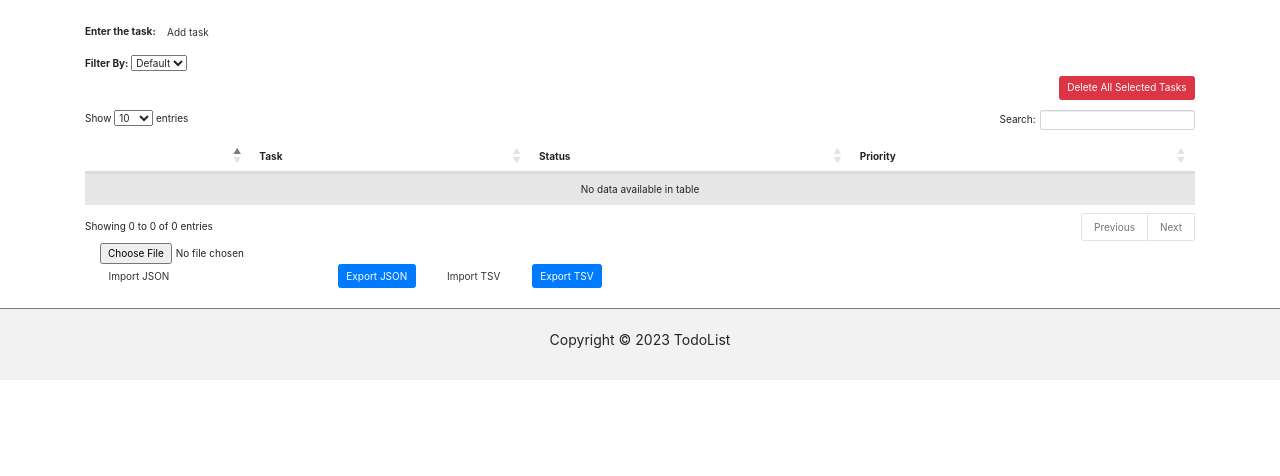
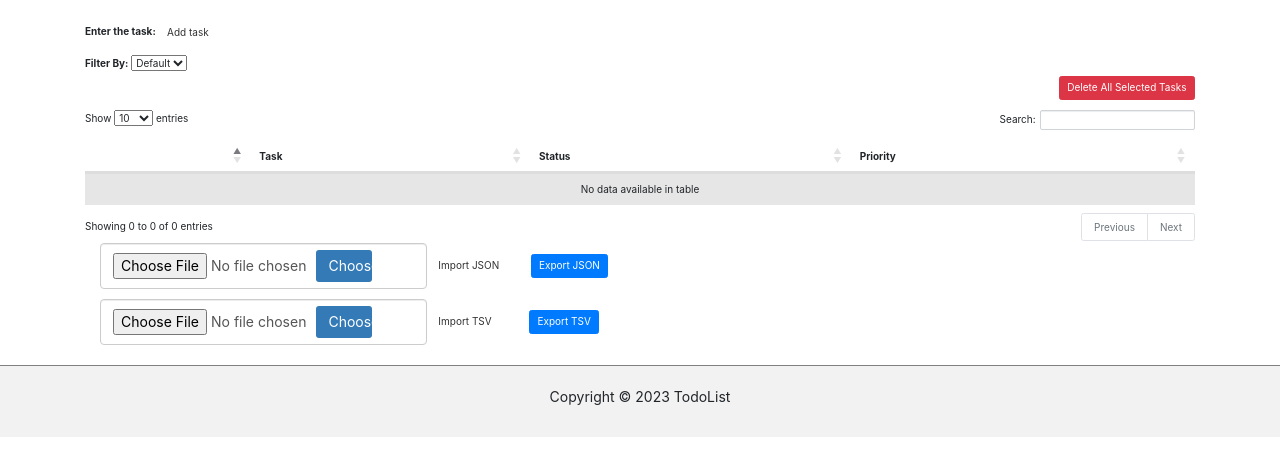
Before and after one commit to AlexVoin04/ToDoList, a Python web app: template app/templates/index.html in a window 1280 px wide. Shown: the part 40-516 px from the top of the page. Run offline with Jinja, Linux system fonts and the light colour scheme; the template is opened without the code that fills it, so the values that code supplies are empty; some libraries are stand-ins or nearby versions.

Commit message:
add import json

```diff
--- a/app/static/css/style.css
+++ b/app/static/css/style.css
@@ -48,3 +48,66 @@ footer{
   flex-direction: row;
   align-items: center;
 }
+
+
+#json-form input[type="file"] {
+  display: inline-block;
+  padding: 6px 12px;
+  margin-bottom: 0;
+  font-size: 14px;
+  font-weight: 400;
+  line-height: 1.42857143;
+  color: #555;
+  vertical-align: middle;
+  background-color: #fff;
+  border: 1px solid #ccc;
+  border-radius: 4px;
+  -webkit-box-shadow: inset 0 1px 1px rgba(0,0,0,.075);
+  box-shadow: inset 0 1px 1px rgba(0,0,0,.075);
+  -webkit-transition: border-color ease-in-out .15s,-webkit-box-shadow ease-in-out .15s;
+  -o-transition: border-color ease-in-out .15s,box-shadow ease-in-out .15s;
+  transition: border-color ease-in-out .15s,box-shadow ease-in-out .15s;
+}
+#json-form input[type="file"]::after {
+  content: 'Choose file'; /* Custom text you want to display */
+  display: inline-block;
+  width: 56px;
+  text-align: center;
+  background-color: #337ab7;
+  color: #fff;
+  border-radius: 3px;
+  margin-left: 10px;
+  padding: 6px 12px;
+  cursor: pointer;
+}
+
+#tsv-form input[type="file"] {
+  display: inline-block;
+  padding: 6px 12px;
+  margin-bottom: 0;
+  font-size: 14px;
+  font-weight: 400;
+  line-height: 1.42857143;
+  color: #555;
+  vertical-align: middle;
+  background-color: #fff;
+  border: 1px solid #ccc;
+  border-radius: 4px;
+  -webkit-box-shadow: inset 0 1px 1px rgba(0,0,0,.075);
+  box-shadow: inset 0 1px 1px rgba(0,0,0,.075);
+  -webkit-transition: border-color ease-in-out .15s,-webkit-box-shadow ease-in-out .15s;
+  -o-transition: border-color ease-in-out .15s,box-shadow ease-in-out .15s;
+  transition: border-color ease-in-out .15s,box-shadow ease-in-out .15s;
+}
+#tsv-form input[type="file"]::after {
+  content: 'Choose file'; /* Custom text you want to display */
+  display: inline-block;
+  width: 56px;
+  text-align: center;
+  background-color: #337ab7;
+  color: #fff;
+  border-radius: 3px;
+  margin-left: 10px;
+  padding: 6px 12px;
+  cursor: pointer;
+}
--- a/app/templates/base.html
+++ b/app/templates/base.html
@@ -11,13 +11,35 @@
 
     <link rel="stylesheet" href="{{ url_for('static', filename='css/style.css') }}">
 
+    <script type="text/javascript" src="{{ url_for('static', filename='js/script.js') }}"></script>
+    <!--
     <script>
       $(function() {
         $("#header-placeholder").load("{{ url_for('static', filename='html/header.html') }}");
         $("#footer-placeholder").load("{{ url_for('static', filename='html/footer.html') }}");
       });
 
-    </script>
+      $(document).ready(function() {
+        $("#json-form").submit(function(event) {
+          event.preventDefault();
+          var formData = new FormData($(this)[0]);
+          $.ajax({
+            url: "/json_import",
+            type: "POST",
+            data: formData,
+            contentType: false,
+            processData: false,
+            success: function(response) {
+              alert("Imported JSON successfully");
+            },
+            error: function(xhr, status, error) {
+              alert("Error importing JSON: " + error);
+            }
+          });
+        });
+      });
+
+    </script>-->
   </head>
   <body>
     <!--<div id="header-placeholder"></div>-->
--- a/app/templates/index.html
+++ b/app/templates/index.html
@@ -12,6 +12,7 @@
 	<span style="color: red;">{{ error }}</span>
 	{% endfor %}
 </form>
+
 <form>
 	<label for="filter-type">Filter By:</label>
 	<select name="filter-type" id="filter-type" onchange="this.form.submit()">
@@ -20,6 +21,9 @@
 		<option value="status-active" {% if filter =='status-active' %}selected{% endif %}>Active</option>
 	</select>
 </form>
+
+
+
 <form method="POST" action="/delete">
 	<div align="right">
 		<input class="btn btn-danger" type="submit" value="Delete All Selected Tasks" style="margin-bottom: 10px">
@@ -57,13 +61,14 @@
 	</div>
 </form>
 
+
 <div class="container">
 	<div class="row">
 		<div class="col">
 			<div class="form-container">
-				<form method="POST" action="/json_import">
-					<input type="file" id="file-input">
-					<input type="submit" class="btn btn-default btn-md" onclick="importData()" value="Import JSON">
+				<form id="json-form">
+					<input type="file" name="json_file">
+					<input type="submit" class="btn btn-default btn-md" value="Import JSON">
 				</form>
 			</div>
 			<div class="form-container">
@@ -71,12 +76,20 @@
 					<input type="submit" class="btn btn-primary btn-md" value="Export JSON">
 				</form>
 			</div>
+		</div>
+	</div>
+</div>
+
+<div class="container" style="margin-top: 10px">
+	<div class="row">
+		<div class="col">
 			<div class="form-container">
-				<form method="POST" action="/tsv_import">
+				<form id="tsv-form">
+					<input type="file" name="tsv_file">
 					<input type="submit" class="btn btn-default btn-md" value="Import TSV">
 				</form>
 			</div>
-			<div class="form-container">
+			<div class="form-container" style="margin-left: 6px">
 				<form method="POST" action="/tsv_export">
 					<input type="submit" class="btn btn-primary btn-md" value="Export TSV">
 				</form>
@@ -85,4 +98,5 @@
 	</div>
 </div>
 
+
 {% endblock %}
```
Also changed, not shown: app/static/js/script.js (+23 -21 lines), app/views.py (+15 -20 lines).
